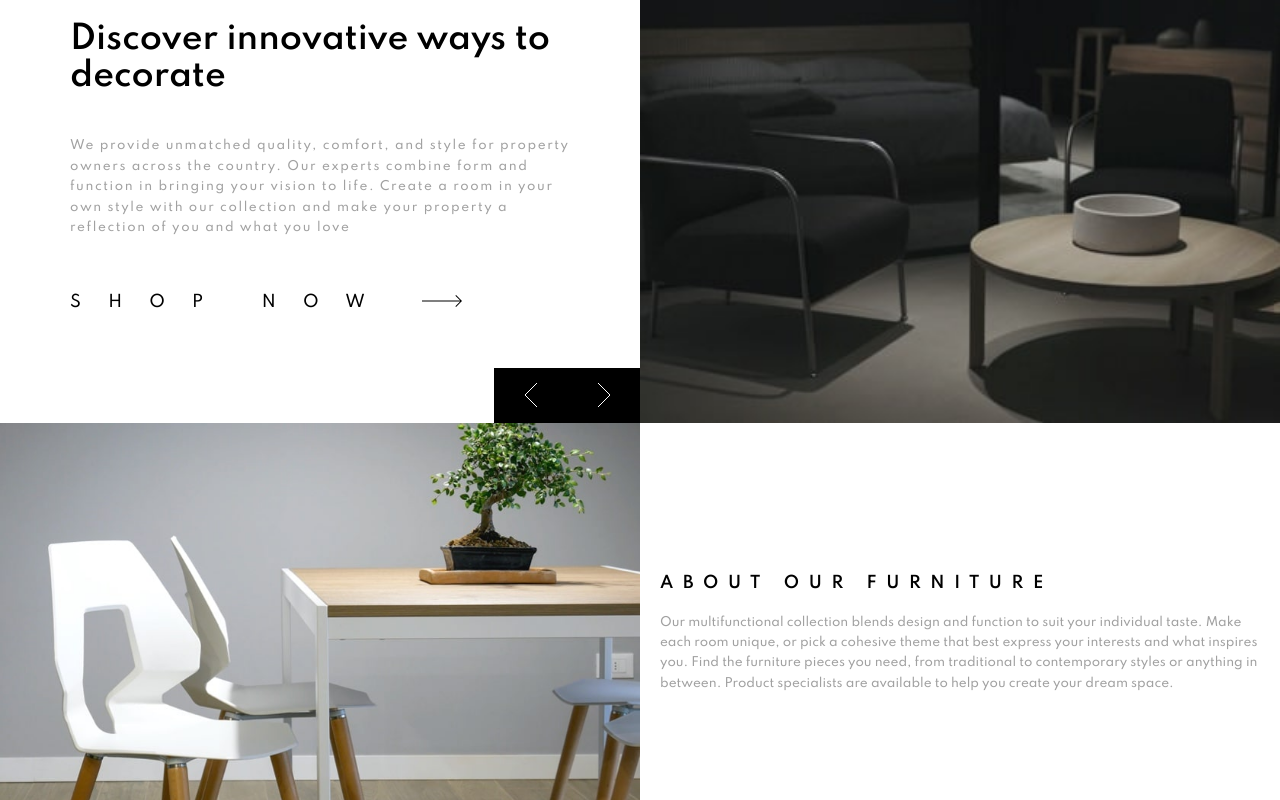
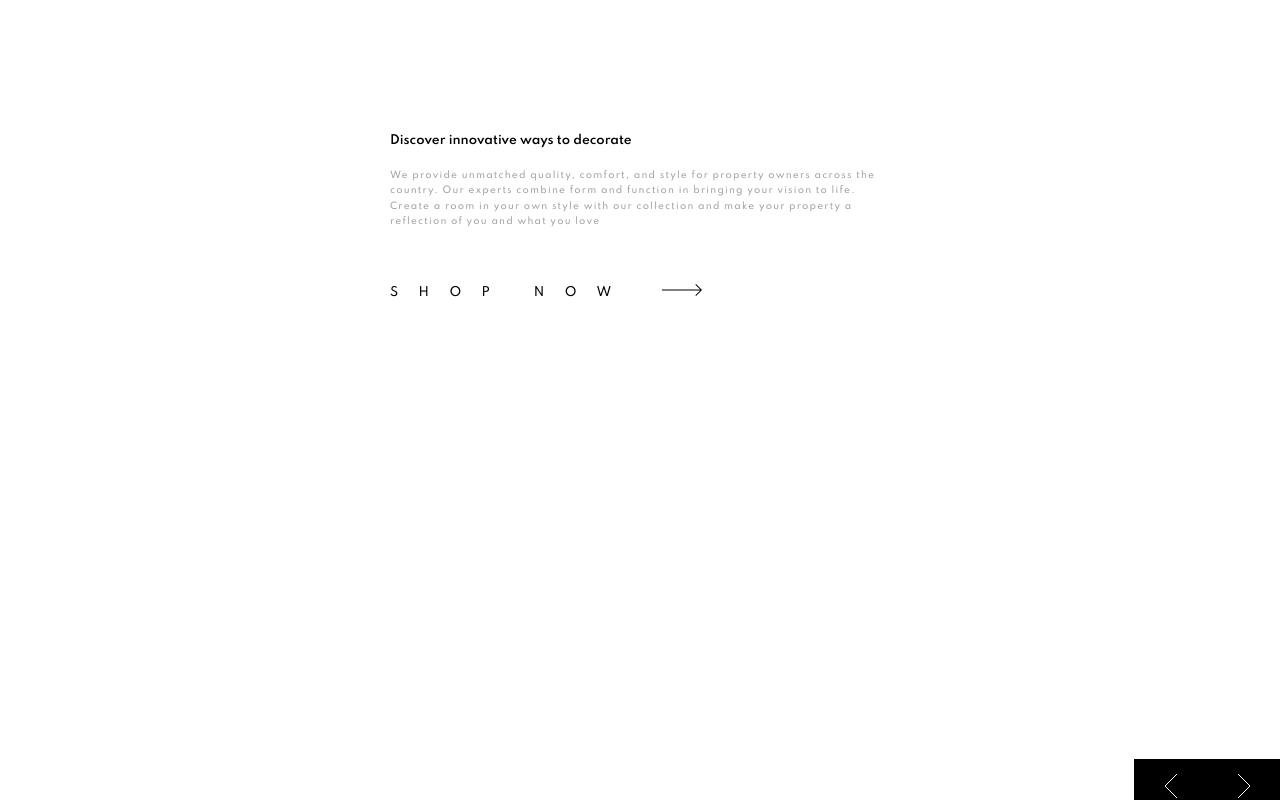
Before and after one commit to S-Rosemond/Portfolio_project2, a React (Create React App) app: page / in a window 1280 px wide. Shown: the top 800 px of the page. Built offline with nearby package versions, Linux system fonts and the light colour scheme.

Commit message:
mobile start

```diff
--- a/src/index.tsx
+++ b/src/index.tsx
@@ -1,7 +1,7 @@
 import React from 'react';
 import { render } from 'react-dom';
 import { BrowserRouter } from 'react-router-dom';
-import 'normalize.css';
+// import 'normalize.css';
 import './styles/index.css';
 import IndexStateProvider from './context/IndexContext/IndexStateProvider';
 import App from './app/App';
--- a/src/styles/base/_base.css
+++ b/src/styles/base/_base.css
@@ -3,7 +3,7 @@
   margin: 0;
   padding: 0;
   font-family: 'Spartan', sans-serif;
-  font-size: 16px;
+  font-size: 12px;
 }
 
 p {
--- a/src/styles/components/_main.css
+++ b/src/styles/components/_main.css
@@ -20,8 +20,12 @@
 }
 
 .main-container {
+  display: grid;
 }
 .main-grid-2 {
+  display: grid;
+  grid-template-rows: 1fr 1fr;
+  grid-template-areas: 'main-img' 'main-content';
 }
 
 .main-img {
@@ -33,6 +37,9 @@
 }
 
 .side-grid-3 {
+  display: grid;
+  grid-template-rows: 1fr 1fr 1fr;
+  grid-template-areas: 'side-img-1' 'side-content' 'side-img-2';
 }
 
 .side-img-1 {
@@ -95,7 +102,8 @@
   }
 }
 
-@media (max-width: 1439px) {
+/* max-width: 1439px */
+@media (min-width: 1059px) {
   .main-container {
     display: grid;
     grid-template-columns: 1fr 1fr;
@@ -125,6 +133,20 @@
   }
 }
 
-@media (max-width: 1060px) {
+@media (min-width: 1000px) {
+  .main-container {
+    grid-template-columns: 1fr;
+  }
+  .main-grid-2 {
+    grid-template-areas: 'main-content' 'main-img';
+  }
+  .side-grid-3 {
+    grid-template-rows: auto;
+    grid-template-areas: 'side-content side-content';
+  }
+  .side-img-1 {
+    display: none;
+  }
 }
+
 /* bp 1502  1438*/
```
